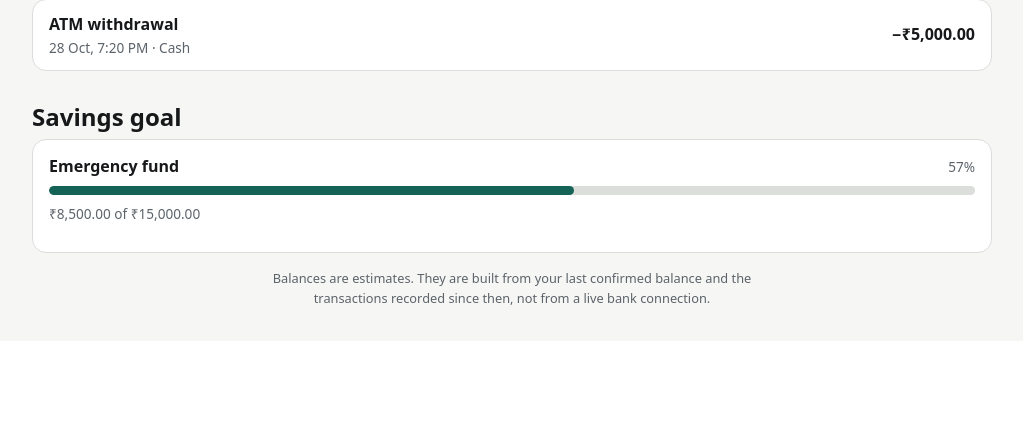
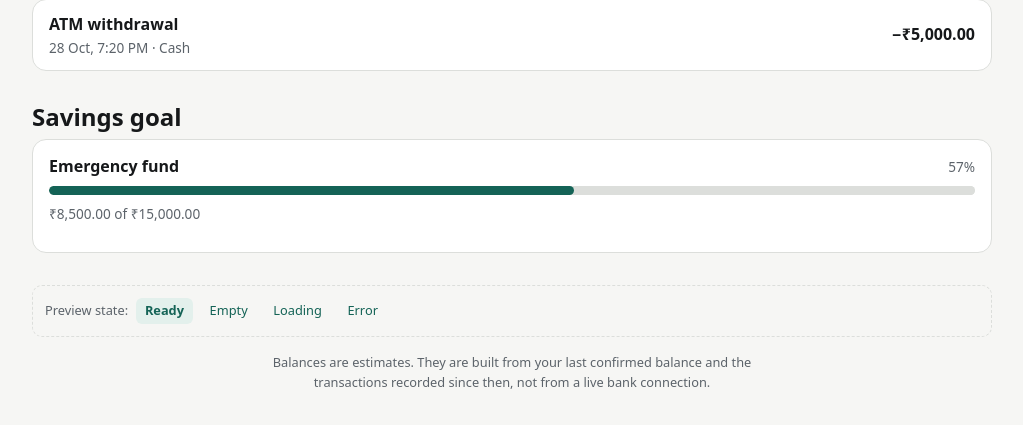
Before and after one commit to 999arya/expensure, a Django app: page /?state=ready in a window 1280 px wide. Shown: the part 1000-1425 px from the top of the page, without its empty margins (128-1151 px from the left). Before the commit the page ends 1305 px from the top, so only its background shows below. Run offline with Django 5.2, Linux system fonts and the light colour scheme.

Commit message:
Phase 1 step 5: empty, loading and error states behind a DEBUG-only preview

```diff
--- a/core/demo.py
+++ b/core/demo.py
@@ -133,7 +133,3 @@ GOAL = SavingsGoal(
     saved_paise=850_000,
     target_paise=1_500_000,
 )
-
-
-def review_count() -> int:
-    return sum(1 for txn in TRANSACTIONS if txn.status == "needs_review")
--- a/core/views.py
+++ b/core/views.py
@@ -1,16 +1,37 @@
+from django.conf import settings
 from django.shortcuts import render
 
 from . import demo
 
+# Development-only preview states. Ignored entirely when DEBUG is off.
+STATES = ("ready", "empty", "loading", "error")
+
 
 def dashboard(request):
-    return render(
-        request,
-        "dashboard.html",
-        {
-            "accounts": demo.ACCOUNTS,
-            "transactions": demo.TRANSACTIONS,
-            "goal": demo.GOAL,
-            "review_count": demo.review_count(),
-        },
-    )
+    page_state = "ready"
+
+    if settings.DEBUG:
+        requested = request.GET.get("state", "ready")
+        if requested in STATES:
+            page_state = requested
+
+    accounts = demo.ACCOUNTS
+    transactions = demo.TRANSACTIONS
+    goal = demo.GOAL
+
+    if page_state == "empty":
+        accounts = []
+        transactions = []
+        goal = None
+
+    context = {
+        "accounts": accounts,
+        "transactions": transactions,
+        "goal": goal,
+        "review_count": sum(
+            1 for txn in transactions if txn.status == "needs_review"
+        ),
+        "page_state": page_state,
+        "is_debug": settings.DEBUG,
+    }
+    return render(request, "dashboard.html", context)
--- a/static/css/app.css
+++ b/static/css/app.css
@@ -402,6 +402,97 @@ a {
   text-align: center;
 }
 
+/* States: error, loading, and the debug preview switcher */
+
+.button {
+  display: inline-block;
+  min-height: 44px;
+  padding: 0.65rem 1.1rem;
+  border-radius: var(--radius-sm);
+  background: var(--accent);
+  color: var(--bg);
+  font-weight: 600;
+  text-decoration: none;
+}
+
+.state-panel {
+  padding: var(--space-6) var(--space-4);
+  background: var(--surface);
+  border: 1px solid var(--line);
+  border-radius: var(--radius);
+  text-align: center;
+}
+
+.state-panel h2 {
+  font-size: 1.1rem;
+}
+
+.state-panel p {
+  margin-bottom: var(--space-4);
+}
+
+.state-loading .account-grid,
+.state-loading .txn-list {
+  margin-bottom: var(--space-4);
+}
+
+.skeleton {
+  background: var(--line);
+  border-radius: var(--radius);
+  animation: skeleton-pulse 1.4s ease-in-out infinite;
+}
+
+.skeleton-card {
+  height: 8.5rem;
+}
+
+.skeleton-row {
+  height: 3.6rem;
+}
+
+@keyframes skeleton-pulse {
+  50% {
+    opacity: 0.5;
+  }
+}
+
+.visually-hidden {
+  position: absolute;
+  width: 1px;
+  height: 1px;
+  margin: -1px;
+  padding: 0;
+  overflow: hidden;
+  clip: rect(0 0 0 0);
+  white-space: nowrap;
+  border: 0;
+}
+
+.state-switcher {
+  display: flex;
+  flex-wrap: wrap;
+  align-items: center;
+  gap: var(--space-2);
+  margin-top: var(--space-6);
+  padding: var(--space-3);
+  border: 1px dashed var(--line);
+  border-radius: var(--radius-sm);
+  color: var(--muted);
+  font-size: 0.8rem;
+}
+
+.state-switcher a {
+  padding: 0.2rem 0.55rem;
+  border-radius: 6px;
+  text-decoration: none;
+}
+
+.state-switcher a[aria-current] {
+  background: var(--accent-soft);
+  color: var(--accent);
+  font-weight: 600;
+}
+
 /* =========================================================
    Wider screens
    ========================================================= */
--- a/templates/dashboard.html
+++ b/templates/dashboard.html
@@ -7,6 +7,29 @@
   <h1>Overview</h1>
   <p class="muted">Balances are estimates from your last confirmed balance plus the transactions recorded since then.</p>
 
+  {% if page_state == "error" %}
+    <section class="state-panel" role="alert">
+      <h2>We couldn't load your dashboard</h2>
+      <p class="muted">Nothing was changed. Your recorded transactions are safe.</p>
+      <a class="button" href="{% url 'core:dashboard' %}">Try again</a>
+    </section>
+
+  {% elif page_state == "loading" %}
+    <div class="state-loading" aria-busy="true">
+      <div class="account-grid" aria-hidden="true">
+        <div class="skeleton skeleton-card"></div>
+        <div class="skeleton skeleton-card"></div>
+        <div class="skeleton skeleton-card"></div>
+      </div>
+      <div class="txn-list" aria-hidden="true">
+        <div class="skeleton skeleton-row"></div>
+        <div class="skeleton skeleton-row"></div>
+        <div class="skeleton skeleton-row"></div>
+      </div>
+      <p class="visually-hidden" role="status">Loading your dashboard…</p>
+    </div>
+
+  {% else %}
     {% if review_count == 1 %}
       <div class="notice" role="status">
         <p>1 transaction needs review. It is not counted in your balance yet.</p>
@@ -64,6 +87,7 @@
       {% endif %}
     </section>
 
+    {% if goal %}
       <section class="section" aria-labelledby="goal-heading">
         <h2 id="goal-heading">Savings goal</h2>
 
@@ -81,4 +105,16 @@
           <p class="muted small">{{ goal.saved_paise|inr }} of {{ goal.target_paise|inr }}</p>
         </div>
       </section>
+    {% endif %}
+  {% endif %}
+
+  {% if is_debug %}
+    <nav class="state-switcher" aria-label="Development state preview">
+      <span>Preview state:</span>
+      <a href="?state=ready" {% if page_state == "ready" %}aria-current="true"{% endif %}>Ready</a>
+      <a href="?state=empty" {% if page_state == "empty" %}aria-current="true"{% endif %}>Empty</a>
+      <a href="?state=loading" {% if page_state == "loading" %}aria-current="true"{% endif %}>Loading</a>
+      <a href="?state=error" {% if page_state == "error" %}aria-current="true"{% endif %}>Error</a>
+    </nav>
+  {% endif %}
 {% endblock %}
```
Also changed, not shown: core/tests.py (+52 -1 lines). Lines whose indentation alone changed are shown as unchanged.
